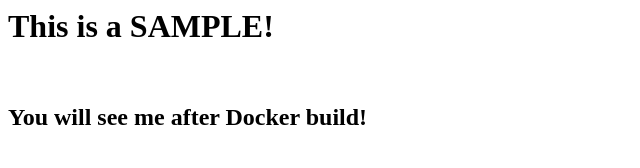
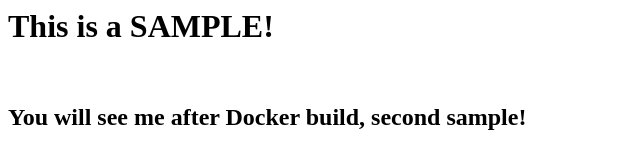
Before and after one commit to bGiac/webServerTest, a plain HTML site: page index.html in a window 1280 px wide. Shown: the whole page, without its empty margins (0-640 px from the left). Drawn offline with Linux system fonts and the light colour scheme.

Commit message:
Update index.html

```diff
--- a/index.html
+++ b/index.html
@@ -3,6 +3,6 @@
 		<title>First Web Content Sample</title>
 	</head>
 	<body>
-		<h1>This is a SAMPLE!</h1><br><h2>You will see me after Docker build!</h2>
+		<h1>This is a SAMPLE!</h1><br><h2>You will see me after Docker build, second sample!</h2>
 	</body>
 </html>
```
